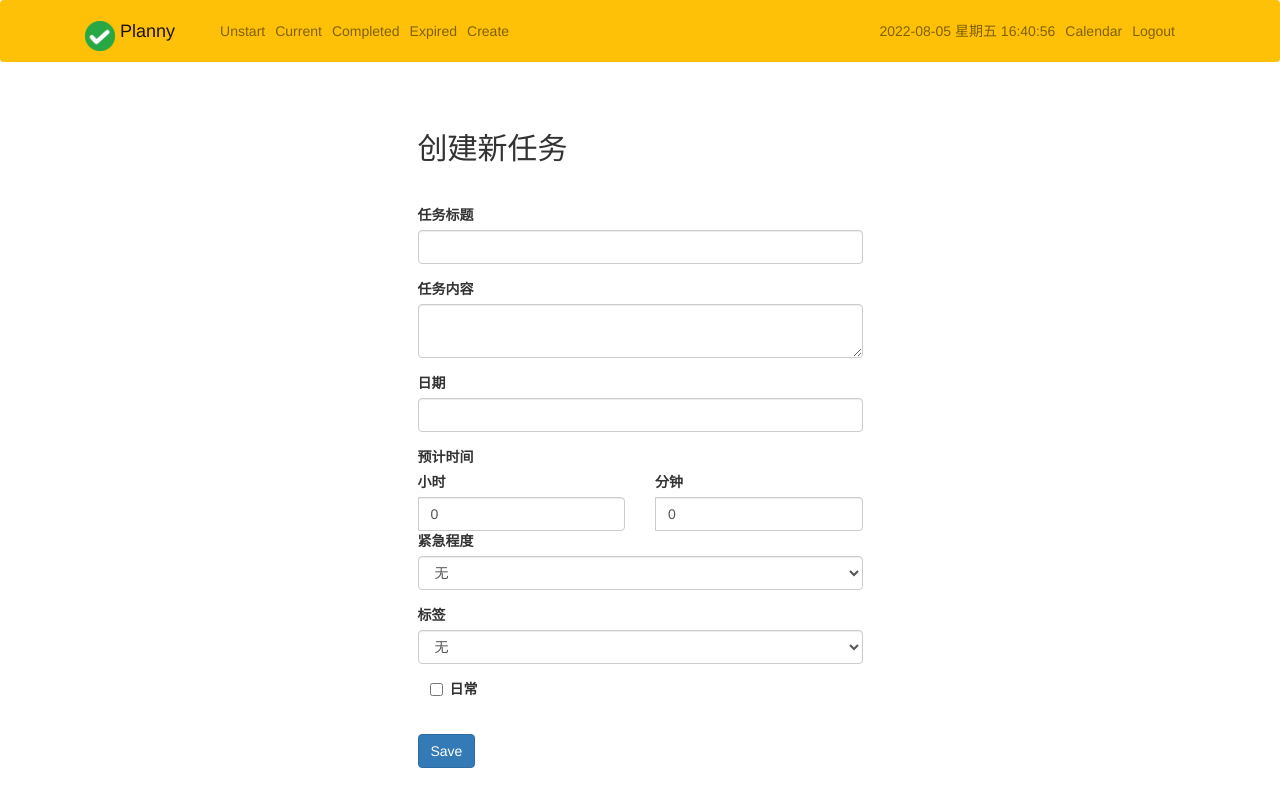
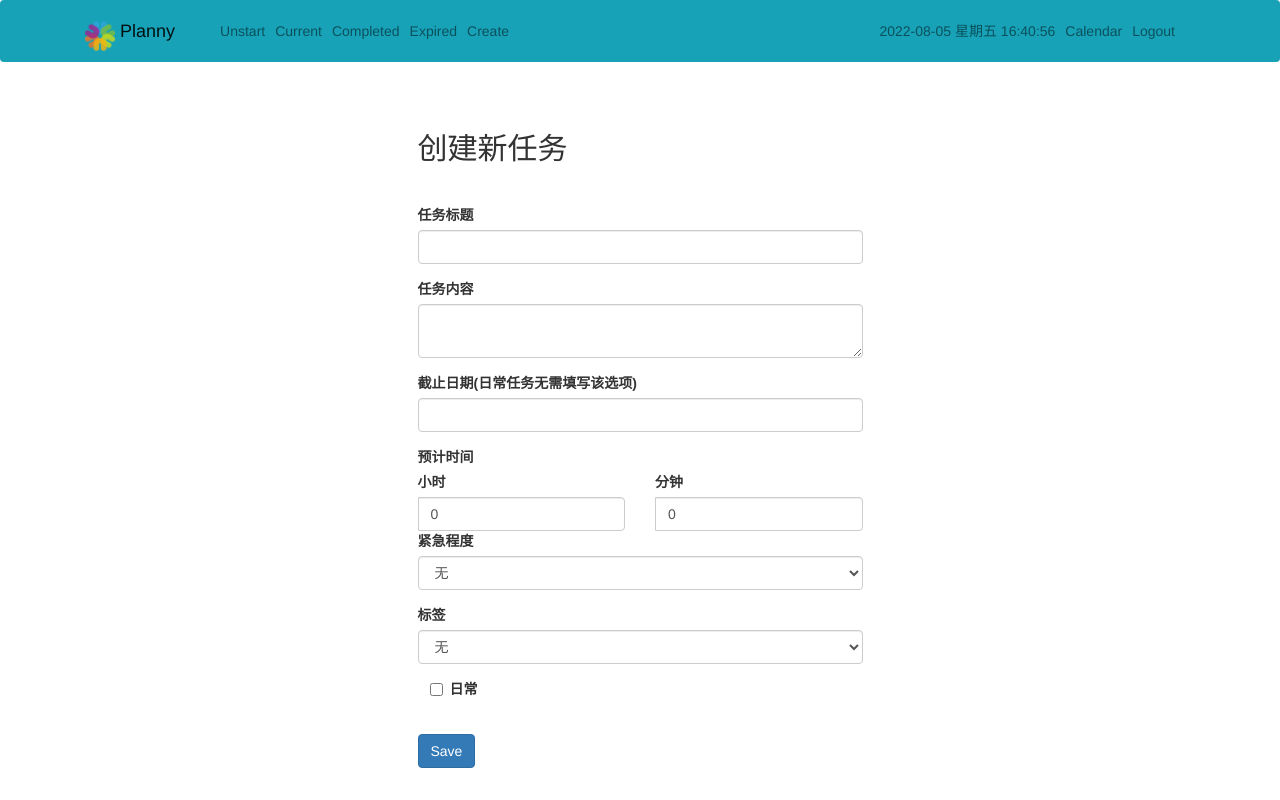
Before and after one commit to shl518/Pythoy_TodoList, a Django app: page /create/ in a window 1280 px wide. Run offline with Django 3.2, Linux system fonts and the light colour scheme; a user stored in the database is signed in; data comes from the database, SQL or seed files in the repository; both versions use the stored data as it was after the commit; some libraries are stand-ins or nearby versions.

Commit message:
2个create页面问题

```diff
--- a/todo/templates/todo/base.html
+++ b/todo/templates/todo/base.html
@@ -16,7 +16,7 @@
 <body>
 
 
-<nav class="navbar navbar-expand-md navbar-light bg-warning">
+<nav class="navbar navbar-expand-md navbar-light bg-info">
     <div class="container">
         <a class="navbar-brand" href="{% url 'home' %}">
             <img src="{% static 'todo/logo.png' %}" width="30" height="30" class="d-inline-block align-top">
--- a/todo/templates/todo/createtodo.html
+++ b/todo/templates/todo/createtodo.html
@@ -28,8 +28,8 @@
                     <textarea name="memo" class="form-control" id="memo"></textarea>
                 </div>
                 <div class="form-group">
-                    <label for="expiration_date">日期</label>
-                    <input id="expiration_date" name="expiration_date" class="form-control" type="text" required>
+                    <label for="expiration_date">截止日期(日常任务无需填写该选项)</label>
+                    <input id="expiration_date" name="expiration_date" class="form-control" type="text">
                 </div>
                 <label for="predict_hour">预计时间</label>
 
@@ -122,6 +122,14 @@
 
         </div>
     </div>
+
+    {% if messages %}
+    <script>
+            {% for msg in messages %}
+                alert('{{ msg.message }}');
+            {% endfor %}
+        </script>
+    {% endif %}
 {% endblock %}
 {% block js %}
     <script src="{% static 'js/jquery-3.6.0.min.js' %}"></script>
@@ -163,9 +171,12 @@
             if (checkbox.checked == true) {//按钮已选中
                 document.getElementById("but").removeAttribute("hidden");//移除disabled
                 document.getElementById("labelfixed").removeAttribute("hidden");//移除disabled
+                document.getElementById('expiration_date').disabled = 'disabled'
+                document.getElementById('expiration_date').value = ''
             } else {
                 document.getElementById("but").hidden = "hidden";
                 document.getElementById('labelfixed').hidden = 'hidden';
+                document.getElementById("expiration_date").removeAttribute("disabled");
             }
         }
     </script>
--- a/todo/templates/todo/viewtodo.html
+++ b/todo/templates/todo/viewtodo.html
@@ -176,9 +176,12 @@
             if (checkbox.checked == true) {//按钮已选中
                 document.getElementById("but").removeAttribute("hidden");//移除disabled
                 document.getElementById("labelfixed").removeAttribute("hidden");//移除disabled
+                document.getElementById('expiration_date').disabled = 'disabled'
+                document.getElementById('expiration_date').value = ''
             } else {
                 document.getElementById("but").hidden = "hidden";
                 document.getElementById('labelfixed').hidden = 'hidden';
+                document.getElementById("expiration_date").removeAttribute("disabled");
             }
         }
 
--- a/todo/views.py
+++ b/todo/views.py
@@ -14,6 +14,7 @@ from django.forms.models import model_to_dict
 import datetime
 from todo.pack import greater
 from utils.algorithm import scheduling
+from django.contrib import messages
 
 month_dic = months = {
     "January": 1,
@@ -207,6 +208,16 @@ def createtodo(request):
                 today = datetime.date.today()
                 end1 = str(today) + ' ' + str(newtodo.fixedTime_end)
                 newtodo.expiration_date = end1
+            if len(str(newtodo.fixedTime_start).split(':')) == 3:
+                h,m,s = str(newtodo.fixedTime_start).split(':')
+                start = int(h)*60+int(m)
+                h, m, s = str(newtodo.fixedTime_end).split(':')
+                end = int(h) * 60 + int(m)
+                if start > end:
+                    messages.warning(request,"日常任务固定开始时间大于结束时间，请您重新填写！")
+                    return render(request,'todo/createtodo.html',{})
+            print(newtodo.fixedTime_start,newtodo.fixedTime_end)
+
             newtodo.save()
             return redirect('currenttodos')
         except ValueError:
```
Also changed, not shown: db.sqlite3, todo/static/todo/logo.png, todo/static/todo/logo1.png (added), 1 other file.
